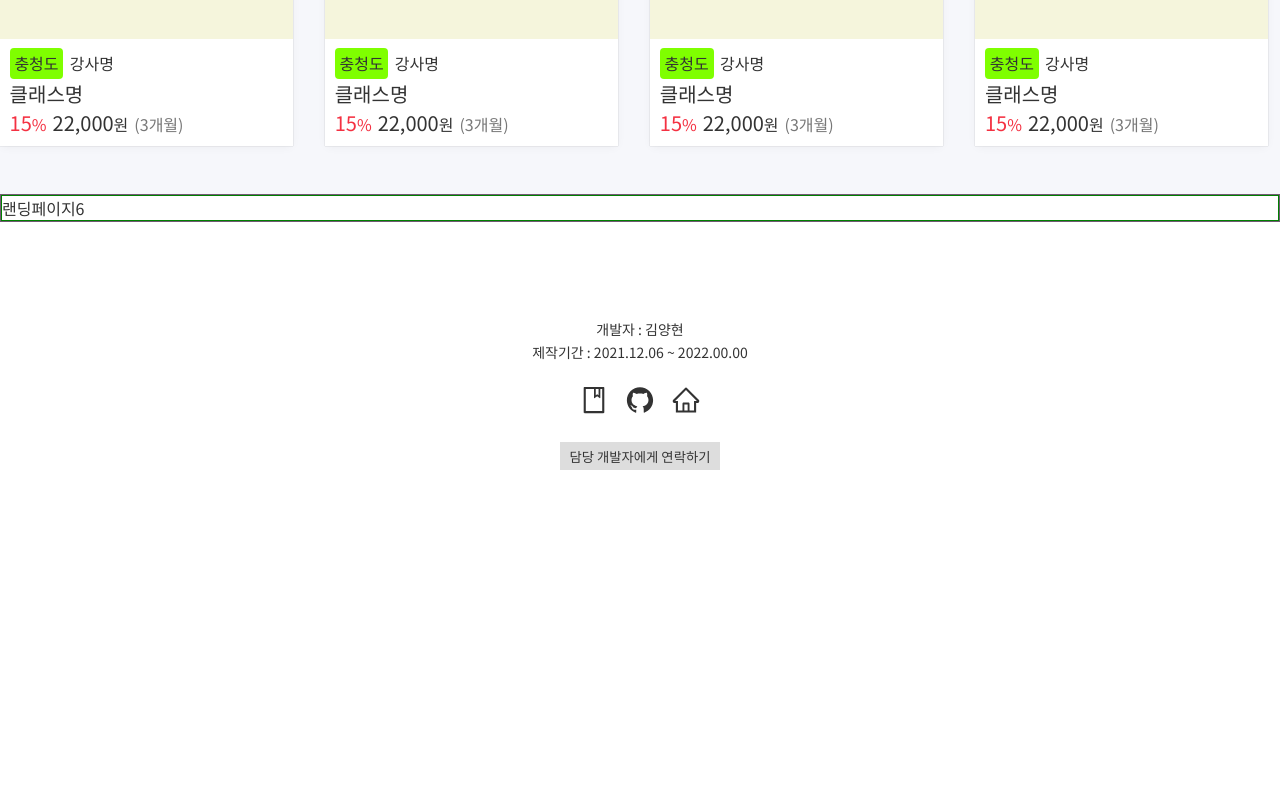
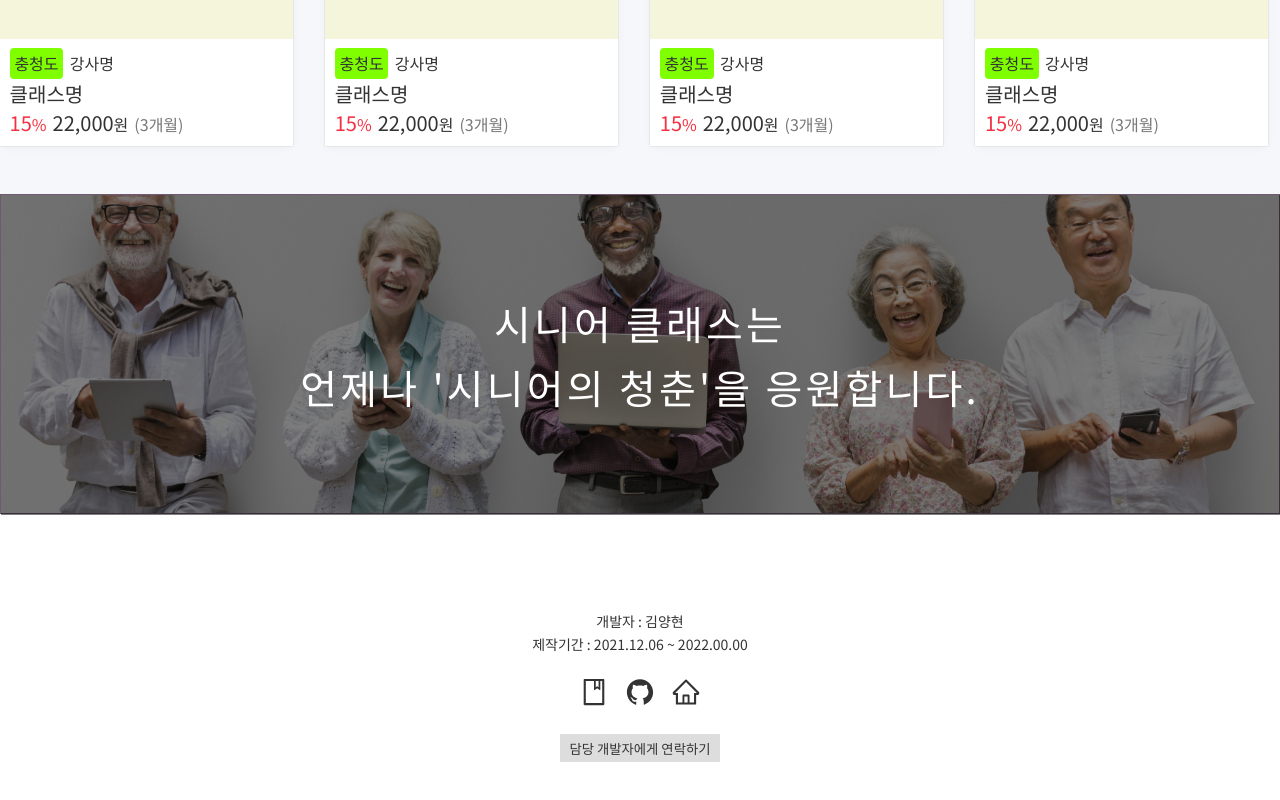
Before and after one commit to loocia1910/senior-class, a React (Create React App) app in the folder client/: page / in a window 1280 px wide. Shown: the part 2227-3027 px from the top of the page. Before the commit the page ends 2793 px from the top, so only its background shows below. Built offline with nearby package versions, Linux system fonts and the light colour scheme; no server answers.

Commit message:
Set: landing section6 completed

```diff
--- a/client/src/components/landing/section2/Section2.jsx
+++ b/client/src/components/landing/section2/Section2.jsx
@@ -1,43 +1,6 @@
 import { useState } from 'react';
+import { categorys } from './data'
 import styles from './Section2.module.css';
-const categorys = [
-  {
-    name: '커리어',
-    img: '/img/category/career.png'
-  },
-  {
-    name: '운동/건강',
-    img: '/img/category/workout.png'
-  },
-  {
-    name: '음료/요리',
-    img: '/img/category/cooking.png'
-  },
-  {
-    name: '미술',
-    img: '/img/category/art.png'
-  },
-  {
-    name: '공예',
-    img: '/img/category/diy.png'
-  },
-  {
-    name: '음악',
-    img: '/img/category/music.png'
-  },
-  {
-    name: '사진/영상',
-    img: '/img/category/picture.png'
-  },
-  {
-    name: '재태크',
-    img: '/img/category/profits.png'
-  },
-  {
-    name: '외국어',
-    img: '/img/category/language.png'
-  }
-];
 
 
 const Section2 = () => {
--- /dev/null
+++ b/client/src/components/landing/section2/data.js
@@ -0,0 +1,38 @@
+export const categorys = [
+    {
+      name: '커리어',
+      img: '/img/category/career.png'
+    },
+    {
+      name: '운동/건강',
+      img: '/img/category/workout.png'
+    },
+    {
+      name: '음료/요리',
+      img: '/img/category/cooking.png'
+    },
+    {
+      name: '미술',
+      img: '/img/category/art.png'
+    },
+    {
+      name: '공예',
+      img: '/img/category/diy.png'
+    },
+    {
+      name: '음악',
+      img: '/img/category/music.png'
+    },
+    {
+      name: '사진/영상',
+      img: '/img/category/picture.png'
+    },
+    {
+      name: '재태크',
+      img: '/img/category/profits.png'
+    },
+    {
+      name: '외국어',
+      img: '/img/category/language.png'
+    }
+  ];
--- a/client/src/components/landing/section6/Section6.jsx
+++ b/client/src/components/landing/section6/Section6.jsx
@@ -4,7 +4,7 @@ const Section6 = () => {
   return (
     <div className={styles.container}>
       <section className={styles.wrapper}>
-          <div>랜딩페이지6</div>
+        <h2 className={styles.txt}>시니어 클래스는<br/> 언제나 '시니어의 청춘'을 응원합니다.</h2>
       </section>
     </div>
   )
--- a/client/src/components/landing/section6/Section6.module.css
+++ b/client/src/components/landing/section6/Section6.module.css
@@ -1,12 +1,41 @@
 @value WrapperSize from '../../../commonCss/index.css';
 
+
+.container {
+    border: 1px solid rgb(112, 90, 114);
+    width: 100vw;
+    height: 320px;
+    background: no-repeat top -100px center url('./section6.jpg');
+    background-size: 100vw auto;
+    position: relative;
+}
+
+.container::after {
+    position:absolute;
+    display: block;
+    content: '';
+    top:0;
+    left:0;
+    background-color: rgba(0, 0, 0, .5);
+    width: 100vw;
+    height: 320px;
+}
 
 .wrapper {
     margin: 0 auto;
     width: WrapperSize;
-    border: 1px solid green;
+    height: inherit;
 }
 
-.container {
-    border: 1px solid rgb(112, 90, 114);
+.txt {
+    position: relative;
+    z-index: 10;
+    top:50%;
+    transform: translateY(-50%);
+    text-align: center;
+    line-height: 4rem;
+    letter-spacing: .2rem;
+    font-size: 40px;
+    color: #fff;
+    font-weight: normal;
 }
```
Also changed, not shown: client/src/components/landing/section6/section6.jpg (added), 1 other file (tests, documents, lock files or other folders).
